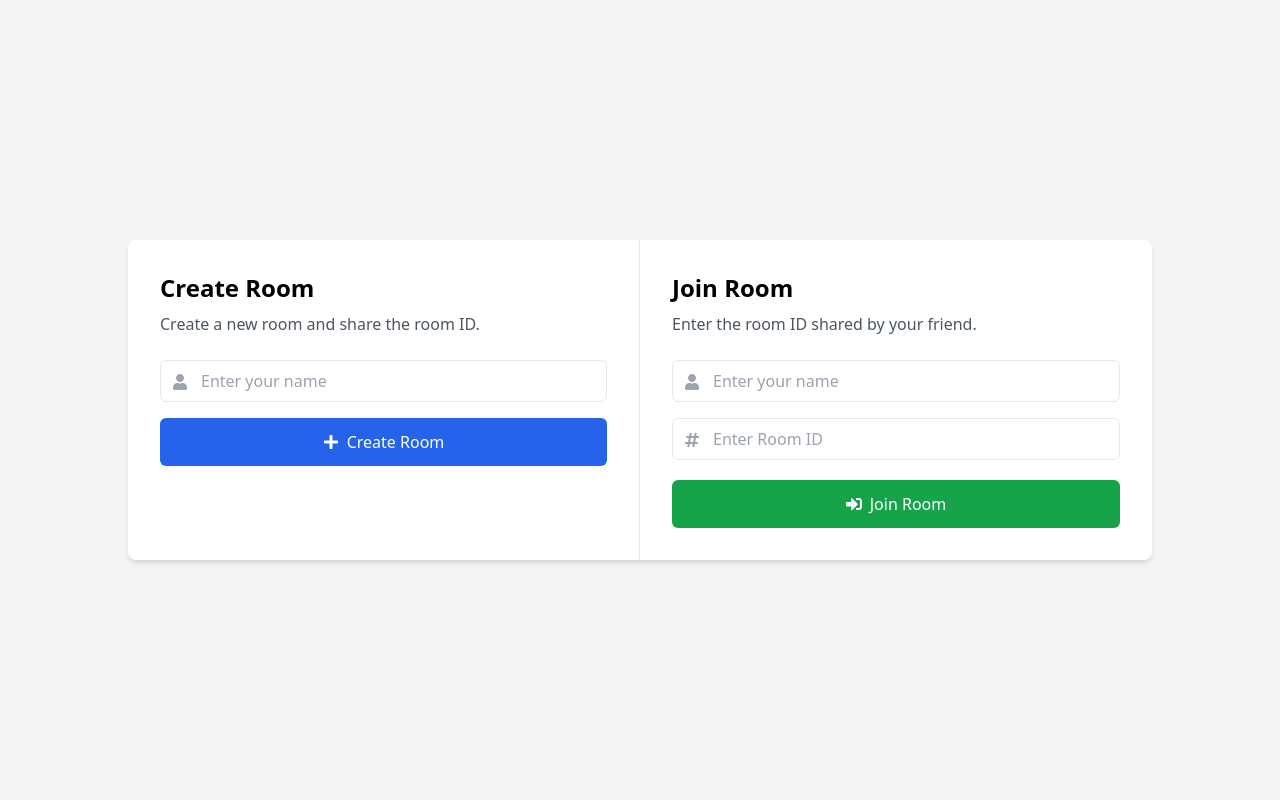
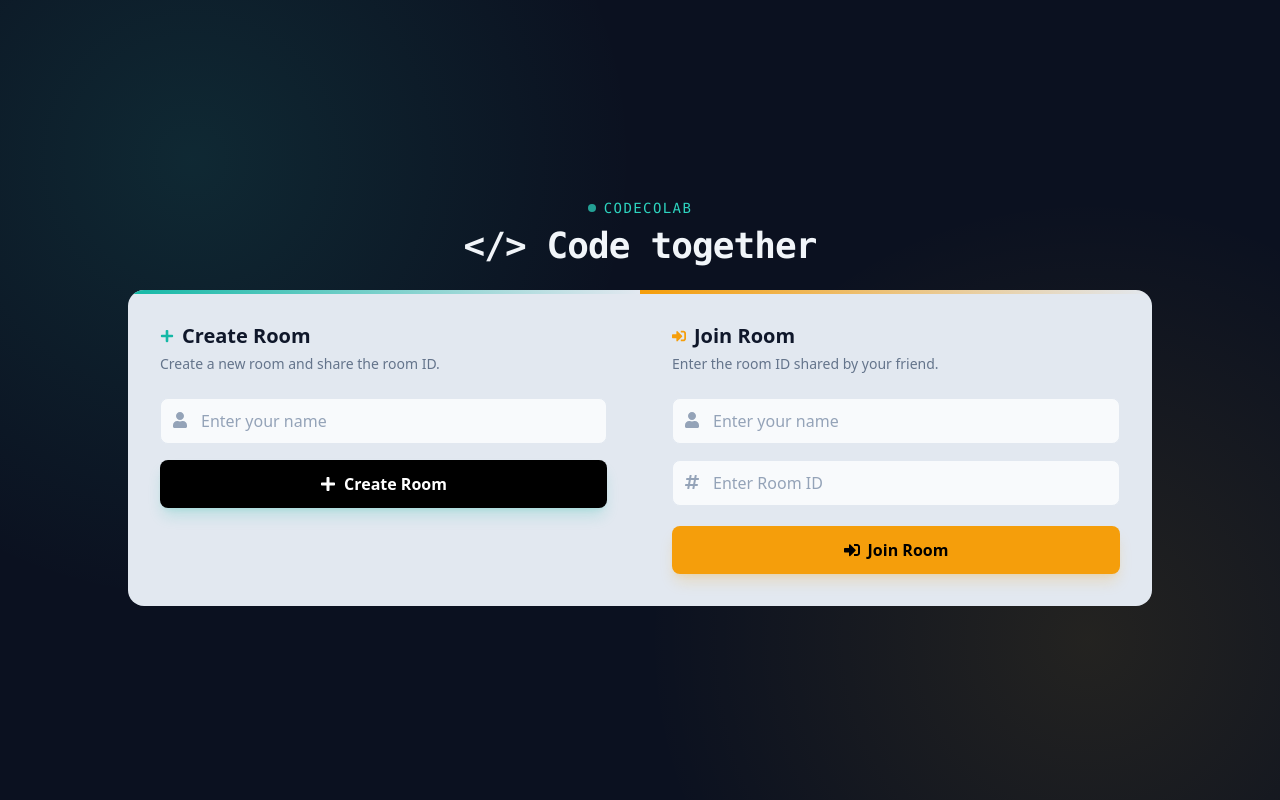
Before and after one commit to GanneRohan097/CodeColab, a React (Create React App) app in the folder frontend/: page / in a window 1280 px wide. Built offline with nearby package versions, Linux system fonts and the light colour scheme.

Commit message:
Language change and ui updates

```diff
--- a/frontend/src/components/Home.jsx
+++ b/frontend/src/components/Home.jsx
@@ -15,7 +15,7 @@ export const Home = () => {
     e.preventDefault();
     try {
       setLoading(true);
-      const res = await fetch("https://codecolab-e7rb.onrender.com/getId");//http://localhost:7000/getId  https://codecolab-e7rb.onrender.com/getId
+      const res = await fetch("http://localhost:7000/getId");//http://localhost:7000/getId  https://codecolab-e7rb.onrender.com/getId
       const data = await res.json();
       setId(data.id);
       setLoading(false);
@@ -31,7 +31,7 @@ export const Home = () => {
   }
   async function joinRoom(e) {
     e.preventDefault();
-    const res = await fetch(`https://codecolab-e7rb.onrender.com/join/${enteredId}`)
+    const res = await fetch(`http://localhost:7000/join/${enteredId}`)
     const data = await res.json();
     if (data.success === true) {
       setRoomNotFound(false);
@@ -50,24 +50,39 @@ export const Home = () => {
   }
 
   return (
-    <div className="min-h-screen bg-gray-100 flex items-center justify-center px-4">
-      <div className="w-full max-w-5xl bg-white rounded-lg shadow-md grid md:grid-cols-2 overflow-hidden">
-        <div className="p-8 border-b md:border-b-0 md:border-r">
-          <h2 className="text-2xl font-semibold mb-2">Create Room</h2>
+    <div className="min-h-screen bg-[#0B1120] bg-[radial-gradient(circle_at_15%_20%,rgba(45,212,191,0.12),transparent_35%),radial-gradient(circle_at_85%_80%,rgba(251,191,36,0.10),transparent_35%)] flex items-center justify-center px-4 py-10 font-sans">
+      <div className="w-full max-w-5xl">
+        <div className="text-center mb-6">
+          <span className="inline-flex items-center gap-2 text-teal-400 font-mono text-sm tracking-widest uppercase">
+            <span className="w-2 h-2 rounded-full bg-teal-400 animate-pulse" />
+            CodeColab
+          </span>
+          <h1 className="mt-2 text-3xl md:text-4xl font-bold text-slate-100 font-mono tracking-tight">
+            &lt;/&gt; Code together
+          </h1>
+        </div>
 
-          <p className="text-gray-600 mb-6">
+        <div className="w-full bg-slate-200 rounded-2xl  border-slate-200 grid md:grid-cols-2 overflow-hidden">
+          <div className="p-8 md:border-r border-slate-200 relative">
+            <div className="absolute top-0 left-0 w-full h-1 bg-gradient-to-r from-teal-500 to-teal-500/0" />
+            <h2 className="text-xl font-semibold mb-1 text-slate-900 flex items-center gap-2">
+              <FaPlus className="text-teal-500 text-sm" />
+              Create Room
+            </h2>
+
+            <p className="text-slate-500 text-sm mb-6">
               Create a new room and share the room ID.
             </p>
             <form onSubmit={getId}>
               <div className="relative mb-4">
-              <FaUser className="absolute left-3 top-3.5 text-gray-400" />
+                <FaUser className="absolute left-3 top-3.5 text-slate-400" />
                 <input
                   type="text"
                   value={adminName}
                   onChange={(e) => setAdminName(e.target.value)}
                   placeholder="Enter your name"
                   required
-                className="w-full border rounded-md pl-10 pr-3 py-2 focus:outline-none focus:ring-2 focus:ring-blue-500"
+                  className="w-full bg-slate-50 border border-slate-200 text-slate-900 placeholder-slate-400 rounded-lg pl-10 pr-3 py-2.5 focus:outline-none focus:ring-2 focus:ring-teal-500 focus:border-teal-500 transition"
                 />
               </div>
               <div>
@@ -75,7 +90,8 @@ export const Home = () => {
               </div>
               <button
                 type="submit"
-              className="w-full bg-blue-600 hover:bg-blue-700 text-white py-2 h-12 rounded-md flex items-center justify-center gap-2"
+                disabled={loading}
+                className="w-full bg-black hover:bg-gray-700 disabled:opacity-70 disabled:cursor-not-allowed text-white font-semibold py-2 h-12 rounded-lg flex items-center justify-center gap-2 transition-colors shadow-lg shadow-teal-500/20"
               >
                 <FaPlus />
 
@@ -90,11 +106,11 @@ export const Home = () => {
             </form>
 
             {id !== 0 && (
-            <div className="mt-5 border rounded-md p-3 bg-gray-50 flex justify-between items-center">
-              <span className="text-gray-700">Room ID</span>
+              <div className="mt-5 border border-teal-500/30 rounded-lg p-3 bg-teal-50 flex justify-between items-center">
+                <span className="text-slate-500 text-sm">Room ID</span>
 
-              <div className="flex items-center gap-2 font-semibold">
-                <FaHashtag />
+                <div className="flex items-center gap-2 font-mono font-semibold text-teal-600">
+                  <FaHashtag className="text-xs" />
                   {id}
                 </div>
               </div>
@@ -103,47 +119,52 @@ export const Home = () => {
           <form onSubmit={joinRoom}>
 
 
-          <div className="p-8">
-            <h2 className="text-2xl font-semibold mb-2">Join Room</h2>
+            <div className="p-8 relative">
+              <div className="absolute top-0 left-0 w-full h-1 bg-gradient-to-r from-amber-500 to-amber-500/0" />
+              <h2 className="text-xl font-semibold mb-1 text-slate-900 flex items-center gap-2">
+                <FaSignInAlt className="text-amber-500 text-sm" />
+                Join Room
+              </h2>
 
-            <p className="text-gray-600 mb-6">
+              <p className="text-slate-500 text-sm mb-6">
                 Enter the room ID shared by your friend.
               </p>
 
               <div className="relative mb-4">
-              <FaUser className="absolute left-3 top-3.5 text-gray-400" />
+                <FaUser className="absolute left-3 top-3.5 text-slate-400" />
                 <input
                   type="text"
                   value={name}
                   onChange={(e) => setName(e.target.value)}
                   placeholder="Enter your name"
-                className="w-full border rounded-md pl-10 pr-3 py-2 focus:outline-none focus:ring-2 focus:ring-blue-500"
+                  className="w-full bg-slate-50 border border-slate-200 text-slate-900 placeholder-slate-400 rounded-lg pl-10 pr-3 py-2.5 focus:outline-none focus:ring-2 focus:ring-amber-500 focus:border-amber-500 transition"
                 />
               </div>
 
               <div className="relative mb-5">
-              <FaHashtag className="absolute left-3 top-3.5 text-gray-400" />
+                <FaHashtag className="absolute left-3 top-3.5 text-slate-400" />
                 <input
                   type="number"
                   required
                   value={enteredId}
                   onChange={(e) => setEnteredId(e.target.value)}
                   placeholder="Enter Room ID"
-                className="w-full border rounded-md pl-10 pr-3 py-2 focus:outline-none focus:ring-2 focus:ring-blue-500"
+                  className="w-full bg-slate-50 border border-slate-200 text-slate-900 placeholder-slate-400 rounded-lg pl-10 pr-3 py-2.5 focus:outline-none focus:ring-2 focus:ring-amber-500 focus:border-amber-500 transition"
                 />
               </div>
 
               <button
                 type="submit"
                 required
-              className="w-full bg-green-600 hover:bg-green-700 text-white h-12 py-2 rounded-md flex items-center justify-center gap-2">
+                className="w-full bg-amber-500 hover:bg-amber-600 text-black font-semibold h-12 py-2 rounded-lg flex items-center justify-center gap-2 transition-colors shadow-lg shadow-amber-500/20">
                 <FaSignInAlt />
                 Join Room
               </button>
-            {roomNotFound && <p className="text-red-600 text-xl">Room not found</p>}
+              {roomNotFound && <p className="text-red-500 text-sm mt-3 font-medium">Room not found</p>}
             </div>
           </form>
         </div>
       </div>
+    </div>
   );
 };
```
Also changed, not shown: frontend/src/components/Room.jsx (+64 -36 lines), 1 other file (tests, documents, lock files or other folders). Lines whose indentation alone changed are shown as unchanged.
